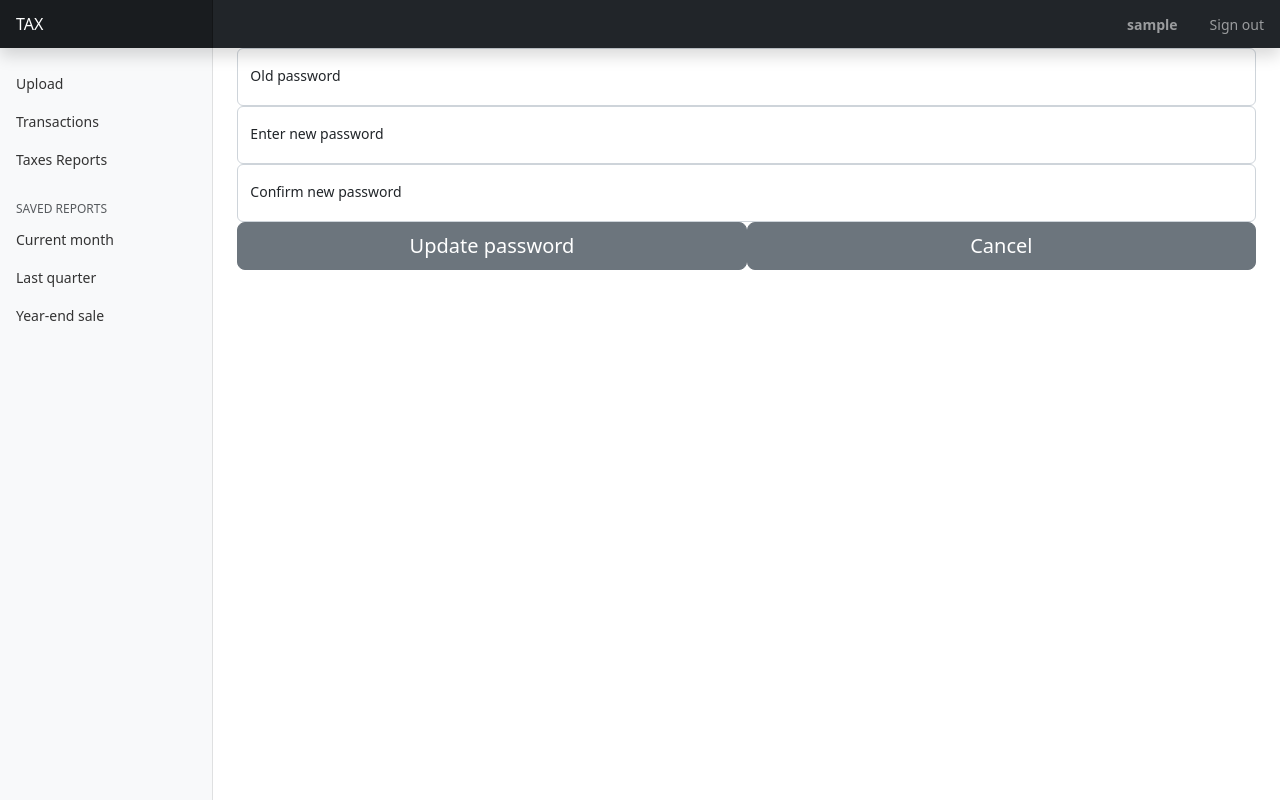
After one commit to Simple2B/tax_calc, a Django app: page /password-change/ in a window 1280 px wide. The commit adds this page. Run offline with Django 4.2, Linux system fonts and the light colour scheme; the visitor is signed in with stand-in values (Sample User, id 1); some libraries are stand-ins or nearby versions.

Commit message:
Add change psw view, update inactive user message

```diff
--- a/apps/accounts/backends.py
+++ b/apps/accounts/backends.py
@@ -14,5 +14,5 @@ class UserAuthBackend(ModelBackend):
             )
         except User.DoesNotExist:
             return None
-        if user.check_password(password) and self.user_can_authenticate(user):
+        if user.check_password(password):
             return user
--- a/apps/accounts/models.py
+++ b/apps/accounts/models.py
@@ -27,10 +27,7 @@ class User(AbstractUser):
     is_active = models.BooleanField(
         _("active"),
         default=False,
-        help_text=_(
-            "Designates whether this user should be treated as active. "
-            "Unselect this instead of deleting accounts."
-        ),
+        help_text=_("Designates whether this user should be treated as active. "),
     )
 
     USERNAME_FIELD = "username"
--- a/apps/accounts/urls.py
+++ b/apps/accounts/urls.py
@@ -7,6 +7,7 @@ from .views import (
     ResetPassword,
     ResetPasswordConfirm,
     ActivateAccount,
+    ChangePasswordView,
 )
 
 app_name = "accounts"
@@ -16,6 +17,7 @@ urlpatterns = [
     path("login/", LogIn.as_view(), name="login"),
     path("logout/", LogOut.as_view(), name="logout"),
     path("reset_password/", ResetPassword.as_view(), name="reset_password"),
+    path("password-change/", ChangePasswordView.as_view(), name="password_change"),
     path(
         "reset_password_confirm/$<uidb64>/<token>/",
         ResetPasswordConfirm.as_view(),
--- a/apps/accounts/views.py
+++ b/apps/accounts/views.py
@@ -1,22 +1,19 @@
 from django.shortcuts import render, redirect
-from django.contrib import messages
 from django.template.loader import render_to_string
+from django.urls import reverse_lazy, reverse
+from django.views.generic import UpdateView, View
 from django.utils.encoding import force_bytes, force_str
 from django.utils.http import urlsafe_base64_encode, urlsafe_base64_decode
 from django.contrib.auth import login, get_user_model
+from django.contrib import messages
 from django.contrib.sites.shortcuts import get_current_site
+from django.contrib.messages.views import SuccessMessageMixin
 from django.contrib.auth.views import (
     LogoutView,
     LoginView,
     PasswordResetView,
     PasswordResetConfirmView,
-)
-from django.views.generic import UpdateView, View
-from django.urls import reverse_lazy, reverse
-from django.contrib.auth.forms import (
-    AuthenticationForm,
-    PasswordResetForm,
-    SetPasswordForm,
+    PasswordChangeView,
 )
 from .forms import SignupForm, ProfileForm
 from .token import account_activation_token
@@ -24,9 +21,10 @@ from .token import account_activation_token
 User = get_user_model()
 
 
-class SignUp(View):
+class SignUp(SuccessMessageMixin, View):
     form_class = SignupForm
     template_name = "accounts/register.html"
+    success_message = "Please Confirm your email to complete registration."
 
     def get(self, request, *args, **kwargs):
         form = self.form_class()
@@ -35,9 +33,7 @@ class SignUp(View):
     def post(self, request, *args, **kwargs):
         form = self.form_class(request.POST)
         if form.is_valid():
-
             user = form.save()
-
             current_site = get_current_site(request)
             subject = "Activate Your Account"
             use_https = self.request.is_secure()
@@ -52,9 +48,6 @@ class SignUp(View):
                 },
             )
             user.email_user(subject, message)
-            messages.success(
-                request, ("Please Confirm your email to complete registration.")
-            )
             return redirect("index")
         return render(request, self.template_name, {"form": form})
 
@@ -84,7 +77,6 @@ class ActivateAccount(View):
 
 
 class LogIn(LoginView):
-    form_class = AuthenticationForm
     template_name = "accounts/login.html"
 
     def get_success_url(self):
@@ -99,25 +91,32 @@ class LogOut(LogoutView):
     template_name = "accounts/logout.html"
 
 
-class Profile(UpdateView):
+class Profile(SuccessMessageMixin, UpdateView):
     context_object_name = "variable_used_in `profile.html`"
     form_class = ProfileForm
     success_url = reverse_lazy("index")
     template_name = "accounts/profile.html"
+    success_message = "Profile changed successfully."
 
     def get_object(self, queryset=None):
         return self.request.user
 
 
-class ResetPassword(PasswordResetView):
-    form_class = PasswordResetForm
+class ResetPassword(SuccessMessageMixin, PasswordResetView):
     success_url = reverse_lazy("accounts:login")
     template_name = "accounts/password_reset_form.html"
     email_template_name = "accounts/password_reset_email.html"
     subject_template_name = "accounts/password_reset_subject.txt"
+    success_message = "Password reset instructions have been sent to you email."
 
 
-class ResetPasswordConfirm(PasswordResetConfirmView):
-    form_class = SetPasswordForm
+class ResetPasswordConfirm(SuccessMessageMixin, PasswordResetConfirmView):
     success_url = reverse_lazy("accounts:login")
     template_name = "accounts/password_reset_confirm.html"
+    success_message = "Password changed successfully."
+
+
+class ChangePasswordView(SuccessMessageMixin, PasswordChangeView):
+    template_name = "accounts/change_password.html"
+    success_message = "Successfully Changed Your Password"
+    success_url = reverse_lazy("accounts:profile")
--- /dev/null
+++ b/templates/accounts/change_password.html
@@ -0,0 +1,26 @@
+{% extends 'base.html' %}
+
+{% block title %}<title>{{ user.get_username }}</title>{% endblock %}
+
+{% block content %}
+<form action="{% url 'accounts:password_change' %}" method="post">
+  {% csrf_token %}
+  <div class="form-floating">
+    <input type="password" name="old_password" class="form-control" id="floatingInput1" placeholder="Old password" required>
+    <label for="floatingInput1">Old password</label>
+  </div>
+  <div class="form-floating">
+    <input type="password" name="new_password1" class="form-control" id="floatingInput2" placeholder="Enter new password" required>
+    <label for="floatingInput2">Enter new password</label>
+  </div>
+  <div class="form-floating">
+    <input type="password" name="new_password2" class="form-control" id="floatingInput3" placeholder="Confirm new password" required>
+    <label for="floatingInput3">Confirm new password</label>
+  </div>
+  <div class="d-flex flex-row flex-nowrap ml-auto mr-sm-5 mr-md-5 mr-lg-0">
+    <button class="w-100 btn btn-lg btn-secondary" type="submit">Update password</button>
+    <button class="w-100 btn btn-lg btn-secondary" onclick="location.href='{% url 'accounts:profile' %}'" type="button">Cancel</button>
+  </div>
+</form>
+
+{% endblock %}
--- a/templates/accounts/profile.html
+++ b/templates/accounts/profile.html
@@ -21,7 +21,10 @@
     <input type="text" name="first_name" class="form-control" value="{{ form.last_name.value }}" id="floatingInput3" placeholder="Last name">
     <label for="floatingInput4">Last name</label>
   </div>
-  <button class="w-100 btn btn-lg btn-secondary" type="submit">Save</button>
+  <div class="d-flex flex-row flex-nowrap ml-auto mr-sm-5 mr-md-5 mr-lg-0">
+    <button class="w-100 btn btn-lg btn-secondary" type="submit">Save</button>
+    <button class="w-100 btn btn-lg btn-secondary" onclick="location.href='{% url 'accounts:password_change' %}'" type="button">Change Password</button>
+  </div>
 </form>
 
 {% endblock %}
```
